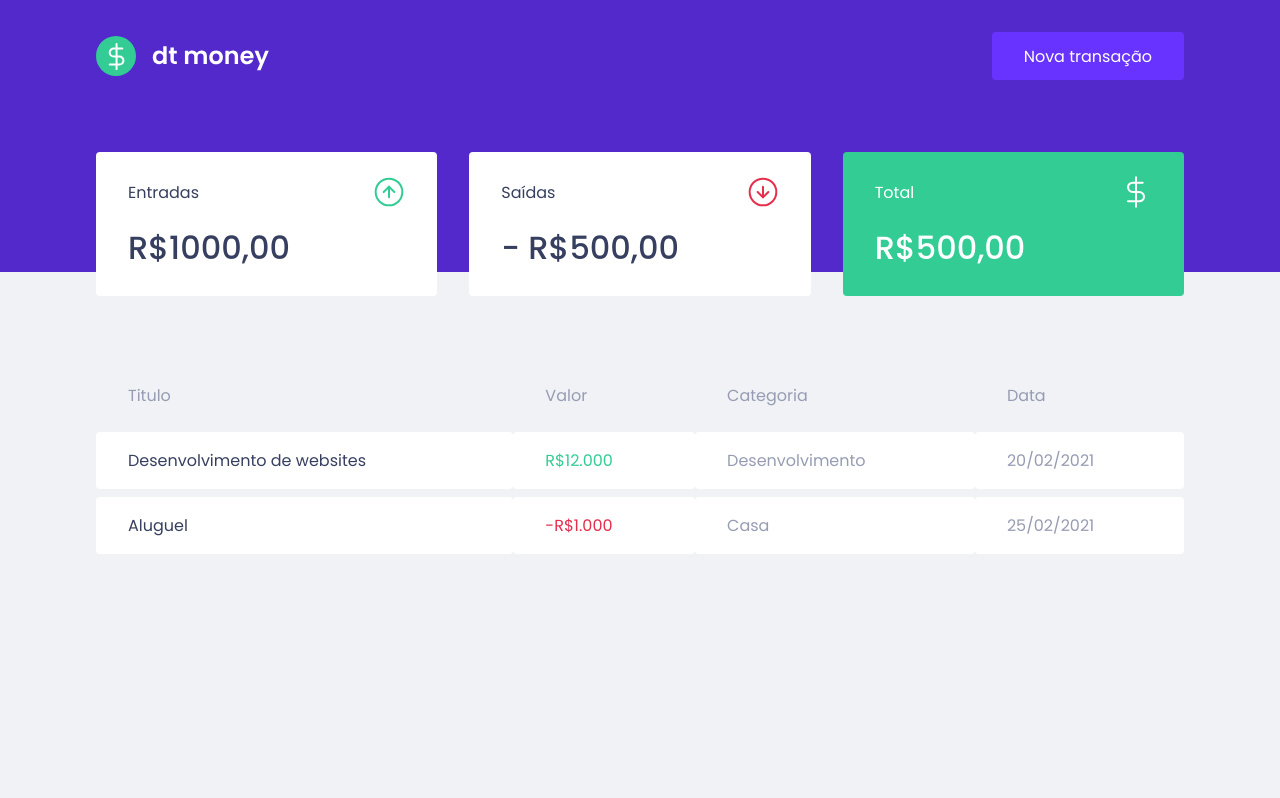
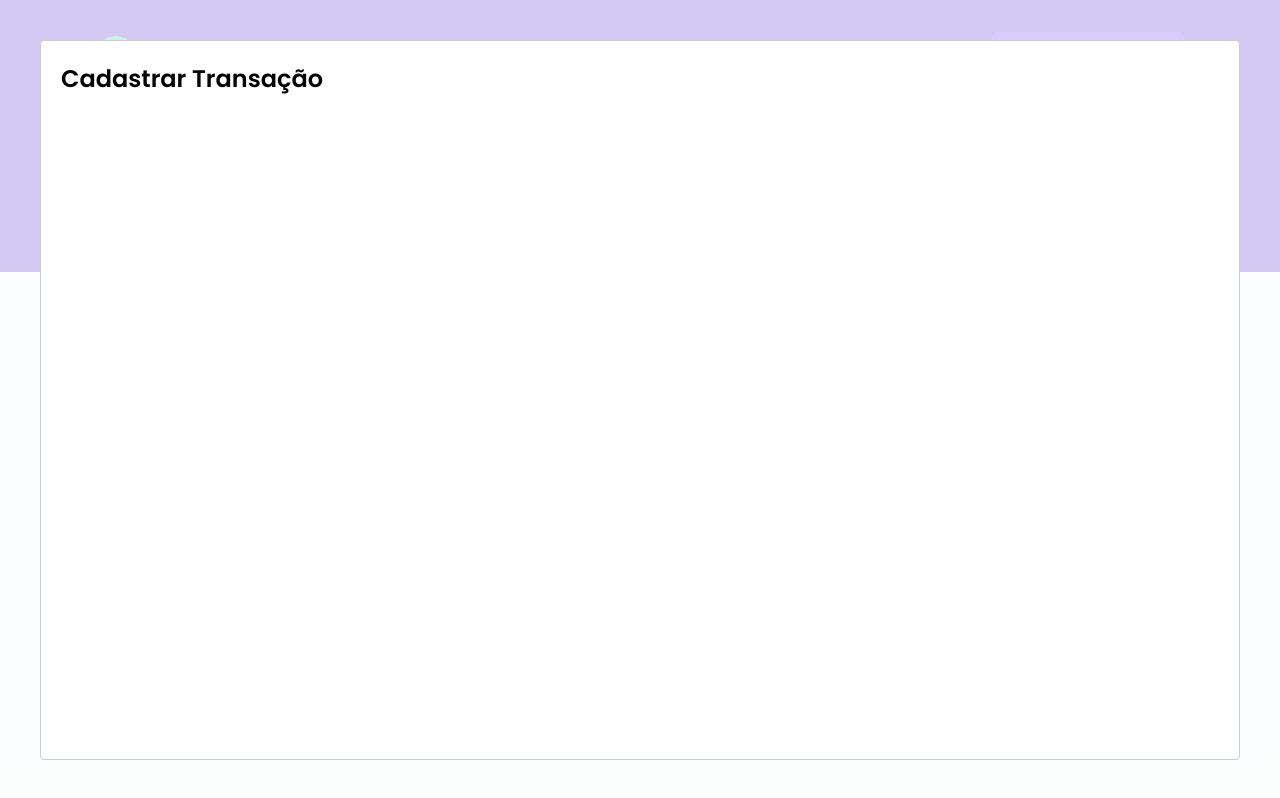
Before and after one commit to dzampa/dtmoney, a React (Create React App) app: page / in a window 1280 px wide. Both pictures are taken after a click on the button "Nova transação". Built offline with nearby package versions, Linux system fonts and the light colour scheme; no server answers; what miragejs would draw is missing.

Commit message:
added react-modal

```diff
--- a/package.json
+++ b/package.json
@@ -7,6 +7,7 @@
     "miragejs": "^0.1.43",
     "react": "^17.0.2",
     "react-dom": "^17.0.2",
+    "react-modal": "^3.14.4",
     "react-scripts": "4.0.3",
     "styled-components": "^5.3.1",
     "web-vitals": "^1.0.1"
@@ -19,6 +20,7 @@
     "@types/node": "^12.0.0",
     "@types/react": "^17.0.0",
     "@types/react-dom": "^17.0.0",
+    "@types/react-modal": "^3.13.1",
     "@types/styled-components": "^5.1.13",
     "typescript": "^4.1.2"
   },
--- a/src/App.tsx
+++ b/src/App.tsx
@@ -1,12 +1,33 @@
+import { useState } from "react";
+import Modal from "react-modal";
 import { Dashboard } from "./components/Dashboard";
 import { Header } from "./components/Header";
 import { GlobalStyle } from "./styles/global";
 
 function App() {
+  const [isNewTransactionModalOpen, setIsNewTransactionModalOpen] = useState(false);
+
+
+  function handleOpenNewTransactionModal() {
+    setIsNewTransactionModalOpen(true);
+}
+
+function handleCloseNewTransactionModal() {
+    setIsNewTransactionModalOpen(false);
+}
+
   return (
     <>
-      <Header/>
+      <Header onOpenNewTransitionModal={handleOpenNewTransactionModal}/>
       <Dashboard/>
+
+      <Modal
+          isOpen={isNewTransactionModalOpen}
+          onRequestClose={handleCloseNewTransactionModal}
+      >
+          <h2>Cadastrar Transação</h2>
+      </Modal>
+
       <GlobalStyle/>
     </>
   );
--- a/src/components/Header/index.tsx
+++ b/src/components/Header/index.tsx
@@ -1,14 +1,23 @@
+import { useState } from 'react';
+import Modal from 'react-modal';
 import logoImg from '../../assets/logo.svg';
 import { Container, Content } from './styles';
 
-function Header(){
+interface HeaderProps {
+    onOpenNewTransitionModal: () => void;
+}
+
+function Header( {onOpenNewTransitionModal} : HeaderProps) {
+
+
     return (
         <Container>
             <Content>
                 <img src={logoImg} alt="dt money" />
-                <button type="button">
+                <button type="button" onClick={onOpenNewTransitionModal}>
                     Nova transação
                 </button>
+
             </Content>
         </Container>
     );
```
Also changed, not shown: 1 other file (tests, documents, lock files or other folders).
